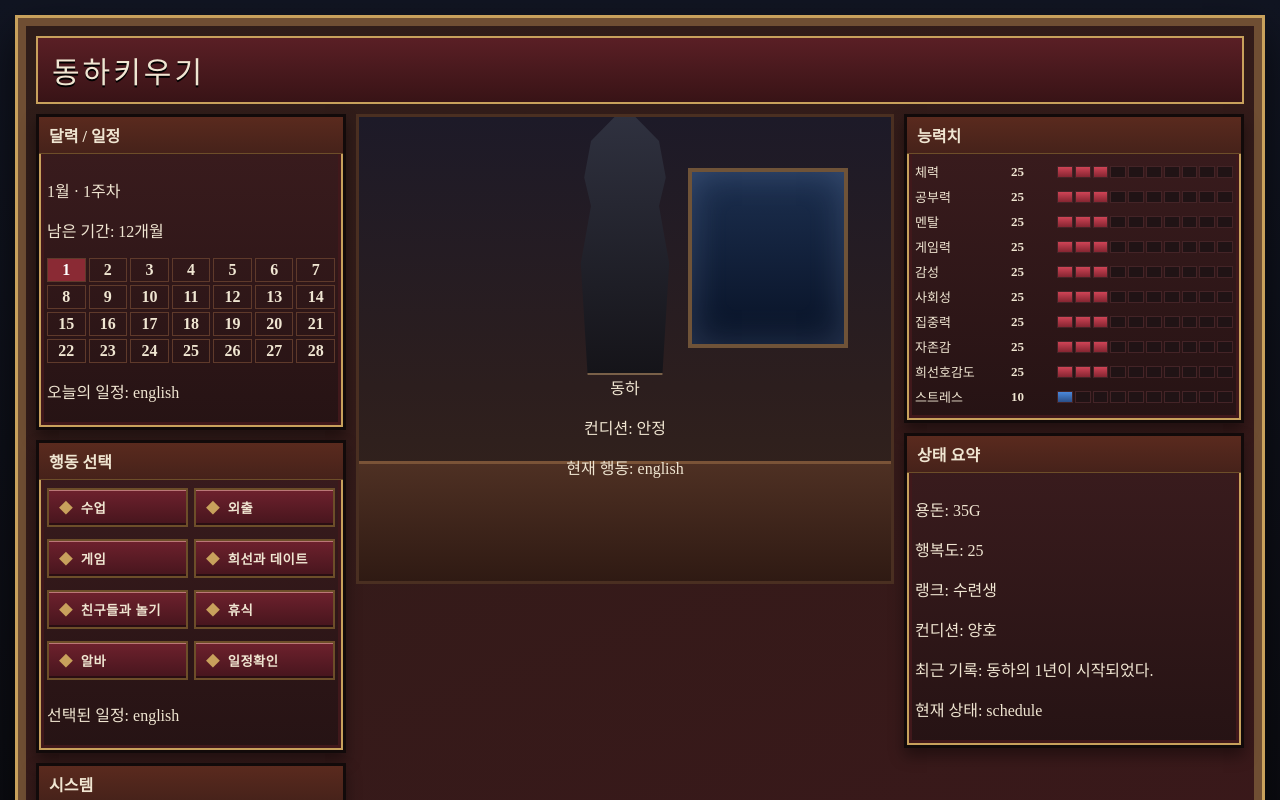
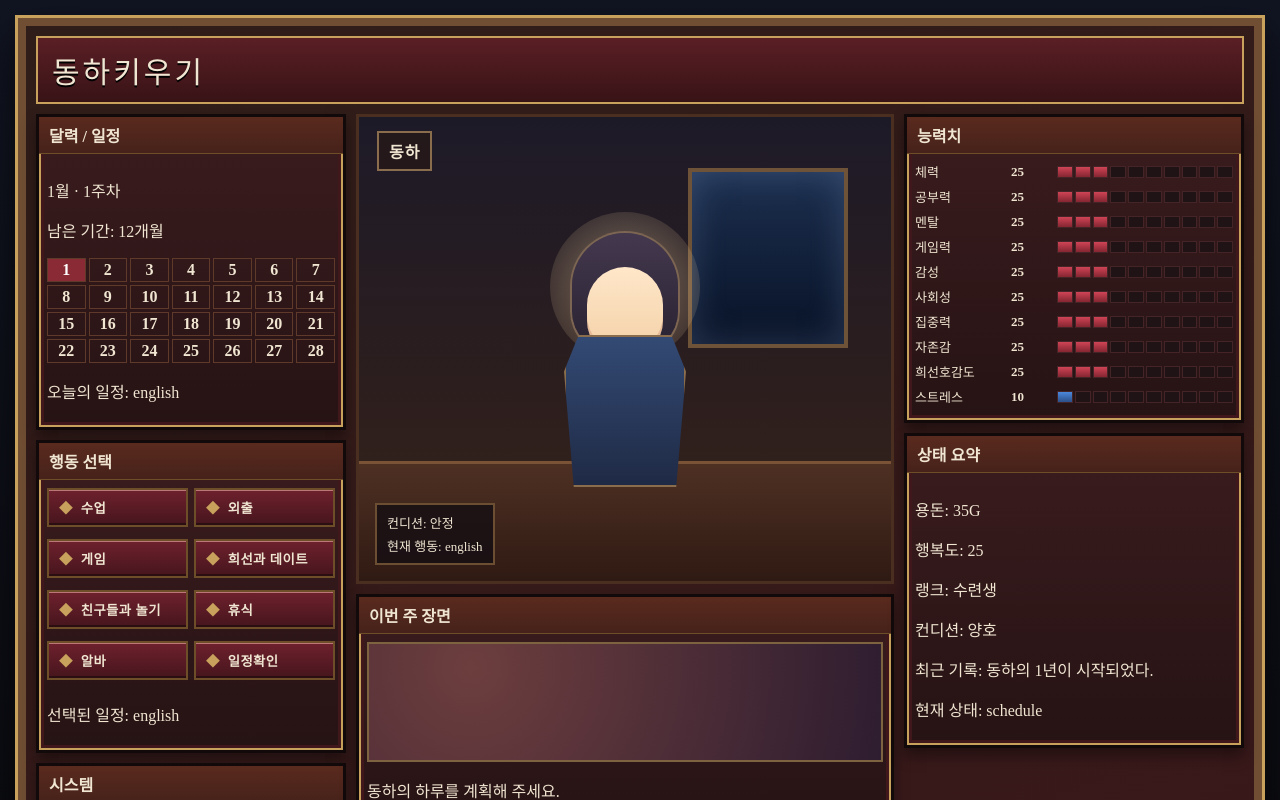
Before and after one commit to yogitobi31/Dongha_Maker, a React (Vite) app: page / in a window 1280 px wide. Shown: the top 800 px of the page. Built offline with nearby package versions, Linux system fonts and the light colour scheme.

Commit message:
Restore retro first-screen game shell layout

```diff
--- a/src/components/CharacterStage.tsx
+++ b/src/components/CharacterStage.tsx
@@ -1,13 +1,20 @@
 export function CharacterStage({ action }: { action: string }) {
-  return <section className="character-stage">
+  return (
+    <section className="character-stage">
       <div className="character-stage__bg" />
       <div className="character-stage__window" />
       <div className="character-stage__desk" />
       <div className="character-stage__avatar">
-      <div className="character-stage__silhouette" />
+        <div className="character-stage__halo" />
+        <div className="character-stage__hair" />
+        <div className="character-stage__face" />
+        <div className="character-stage__uniform" />
+      </div>
       <div className="character-stage__nameplate">동하</div>
+      <div className="character-stage__status">
         <p>컨디션: 안정</p>
         <p>현재 행동: {action || '대기 중'}</p>
       </div>
-  </section>;
+    </section>
+  );
 }
--- a/src/components/GameShell.tsx
+++ b/src/components/GameShell.tsx
@@ -7,6 +7,7 @@ import { EventWindow } from './EventWindow';
 import { OrnatePanel } from './OrnatePanel';
 import { RetroButton } from './RetroButton';
 import { StatPanel } from './StatPanel';
+import { StatusMiniPanels } from './StatusMiniPanels';
 
 export function GameShell({ state, screen, selectedAction, onPick, onStart, onNew, onNext, dialogue }: {
   state: GameState; screen: string; selectedAction: string; onPick: (id: string) => void; onStart: () => void; onNew: () => void; onNext: () => void; dialogue: string;
@@ -14,8 +15,8 @@ export function GameShell({ state, screen, selectedAction, onPick, onStart, onNe
   return <div className="game-wrap"><div className="game-shell"><header className="game-title">동하키우기</header>
     <div className="shell-left"><CalendarPanel month={state.month} slot={state.period} selectedAction={selectedAction} />{screen === 'schedule' && <ActionPanel onPick={onPick} selected={selectedAction} />}
       <OrnatePanel title="시스템"><RetroButton onClick={onStart}>불러오기/시작</RetroButton><RetroButton onClick={onNew}>새 게임</RetroButton><RetroButton onClick={onNext}>진행</RetroButton></OrnatePanel></div>
-    <div className="shell-center"><CharacterStage action={selectedAction} />{(screen === 'event' || screen === 'result') && <EventWindow text={dialogue} />}</div>
-    <div className="shell-right"><StatPanel state={state} /><OrnatePanel title="상태 요약" className="mini-panels"><p>용돈: {state.stats.social + 10}G</p><p>행복도: {state.stats.emotion}</p><p>랭크: {state.month > 8 ? '상급생' : '수련생'}</p><p>컨디션: {state.hidden.fatigue > 70 ? '피로' : '양호'}</p><p>최근 기록: {state.logs.length > 0 ? state.logs[state.logs.length - 1] : undefined}</p><p>현재 상태: {screen}</p></OrnatePanel></div>
+    <div className="shell-center"><CharacterStage action={selectedAction} /><EventWindow text={dialogue} /></div>
+    <div className="shell-right"><StatPanel state={state} /><StatusMiniPanels state={state} screen={screen} /></div>
     <div className="shell-bottom"><DialogueBox speaker="안내" text={dialogue} /></div>
   </div></div>;
 }
--- /dev/null
+++ b/src/components/StatusMiniPanels.tsx
@@ -0,0 +1,19 @@
+import type { GameState } from '../game/types';
+import { OrnatePanel } from './OrnatePanel';
+
+export function StatusMiniPanels({ state, screen }: { state: GameState; screen: string }) {
+  const lastLog = state.logs.length > 0 ? state.logs[state.logs.length - 1] : '기록 없음';
+  const rank = state.month > 8 ? '상급생' : '수련생';
+  const condition = state.hidden.fatigue > 70 ? '피로' : '양호';
+
+  return (
+    <OrnatePanel title="상태 요약" className="mini-panels">
+      <p>용돈: {state.stats.social + 10}G</p>
+      <p>행복도: {state.stats.emotion}</p>
+      <p>랭크: {rank}</p>
+      <p>컨디션: {condition}</p>
+      <p>최근 기록: {lastLog}</p>
+      <p>현재 상태: {screen}</p>
+    </OrnatePanel>
+  );
+}
--- a/src/styles.css
+++ b/src/styles.css
@@ -31,8 +31,16 @@ body { margin: 0; background: radial-gradient(circle at top, #1b2030, #06060a 60
 .character-stage__bg { position:absolute; inset:0; background: linear-gradient(180deg,#1d1a28,#2c1e1e 58%,#37251a); }
 .character-stage__window { position:absolute; right:8%; top:11%; width:160px; height:180px; border:4px solid #6f5338; background: linear-gradient(180deg,#1c2f4f,#081226); box-shadow: inset 0 0 35px rgba(170,200,255,.2); }
 .character-stage__desk { position:absolute; left:0; right:0; bottom:0; height:120px; background: linear-gradient(180deg,#4e3023,#2f1a13); border-top:3px solid #7a5337; }
-.character-stage__avatar { position:absolute; left:50%; bottom:86px; transform:translateX(-50%); text-align:center; }
-.character-stage__silhouette { width:170px; height:260px; background: linear-gradient(180deg,#2f313f,#151419); clip-path: polygon(45% 0,55% 0,70% 10%,74% 24%,70% 35%,76% 57%,72% 100%,28% 100%,24% 57%,30% 35%,26% 24%,30% 10%); border: 2px solid #796048; }
+.character-stage__avatar { position:absolute; left:50%; bottom:94px; transform:translateX(-50%); width:210px; height:280px; }
+.character-stage__halo { position:absolute; left:30px; top:5px; width:150px; height:150px; border-radius:50%; background: radial-gradient(circle, rgba(255,223,170,.45), rgba(255,223,170,0)); }
+.character-stage__hair { position:absolute; left:52px; top:26px; width:106px; height:120px; background: linear-gradient(180deg,#44384e,#282231); border-radius:56px 56px 44px 44px; box-shadow: 0 0 0 2px #7c6552; }
+.character-stage__face { position:absolute; left:67px; top:60px; width:76px; height:92px; background: linear-gradient(180deg,#ffe7c9,#f2cfa5); border-radius:42px; box-shadow: inset 0 -6px 0 rgba(175,106,87,.25); }
+.character-stage__uniform { position:absolute; left:44px; bottom:0; width:122px; height:152px; background: linear-gradient(180deg,#334a74,#1f2a45); clip-path: polygon(12% 0,88% 0,100% 24%,92% 100%,8% 100%,0 24%); border: 2px solid #8a6d4c; }
+.character-stage__nameplate { position:absolute; left:18px; top:14px; padding:6px 10px; border:2px solid #8a6d4c; background: rgba(37,24,24,.82); font-weight:700; letter-spacing:1px; }
+.character-stage__status { position:absolute; left:16px; bottom:16px; padding:8px 10px; border:2px solid #6c4f32; background: rgba(20,14,19,.8); font-size:13px; }
+.character-stage__status p { margin: 0 0 4px; }
+.character-stage__status p:last-child { margin-bottom: 0; }
+
 .dialogue-box { height: 100%; border: 3px solid #4d2d21; background: linear-gradient(180deg,#2f1717,#1f1111); display:grid; grid-template-columns: 90px 1fr 44px; align-items:center; padding:10px; box-shadow: inset 0 0 0 2px #765f40; }
 .dialogue-box__portrait { width:70px; height:70px; border:2px solid #8b6b45; display:flex; align-items:center; justify-content:center; font-size:30px; }
 .dialogue-box__name { margin:0 0 4px; color: #ffdd9e; }
```
Lines whose indentation alone changed are shown as unchanged.
